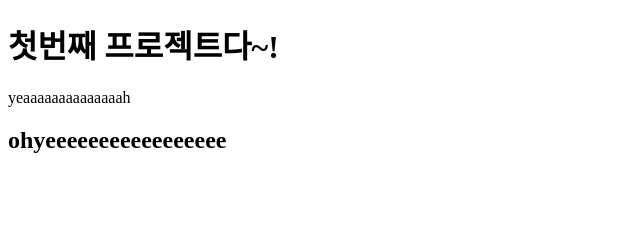
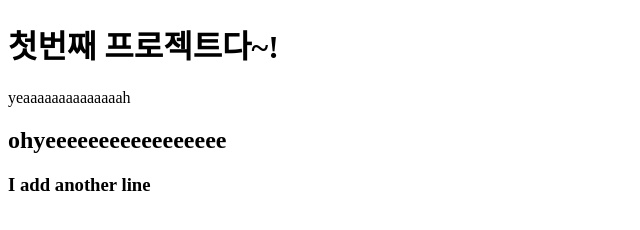
Before and after one commit to welldoneTshirt/First-PJT, a plain HTML site: page index.html in a window 1280 px wide. Shown: the whole page, without its empty margins (0-640 px from the left). Drawn offline with Linux system fonts and the light colour scheme.

Commit message:
second commit

```diff
--- a/index.html
+++ b/index.html
@@ -13,6 +13,9 @@
     <h2>
         ohyeeeeeeeeeeeeeeeee
     </h2>
+    <h3>
+        I add another line
+    </h3>
 
 </body>
 </html>
```
